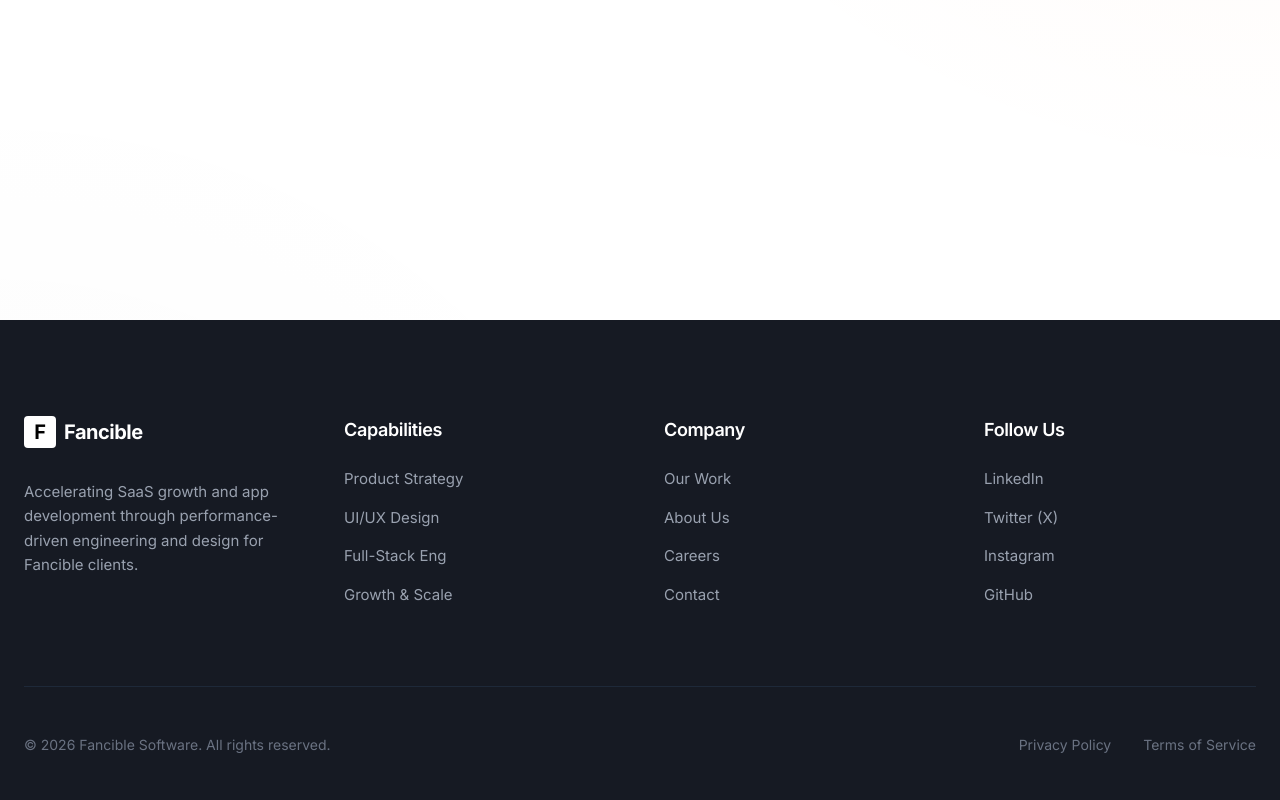
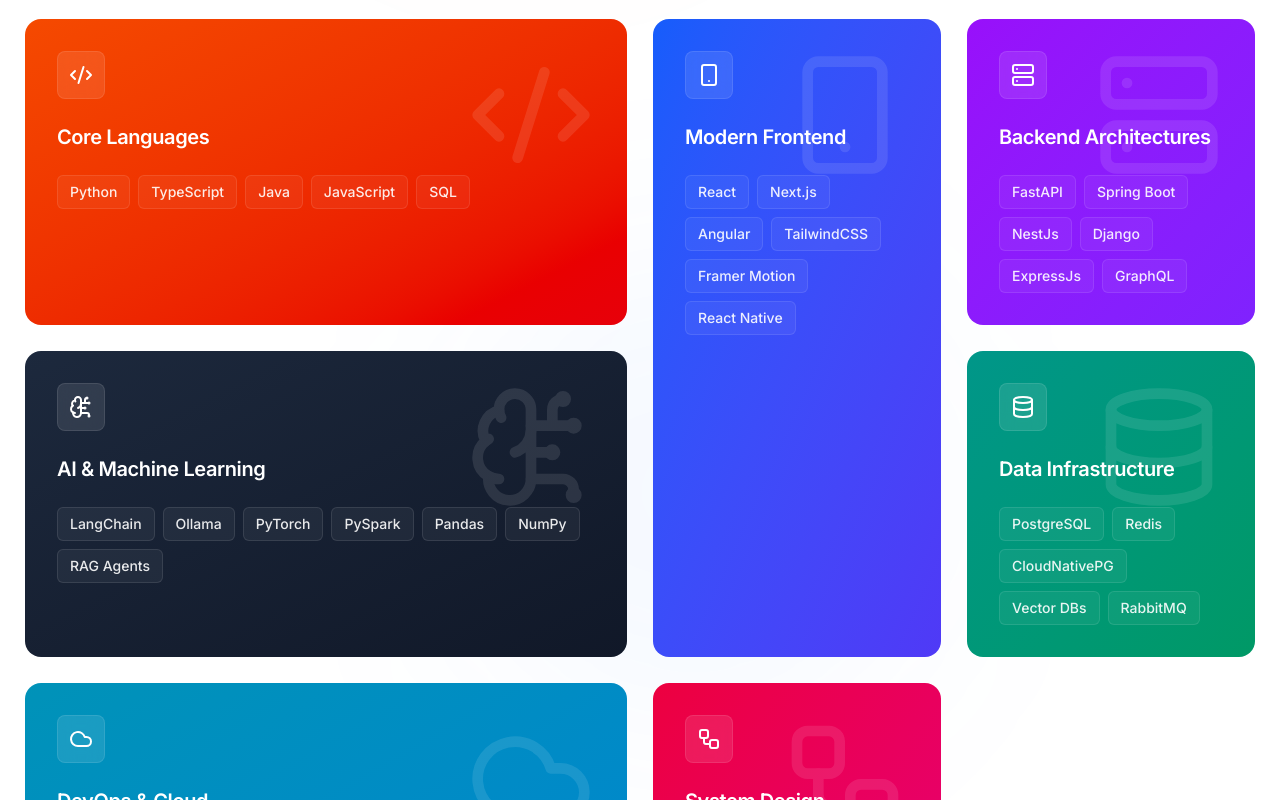
Before and after one commit to Fancible-Software/fancible-software-site, a Next.js app: page /technologies in a window 1280 px wide. Before the commit this address had no page. Shown: the part 560-1360 px from the top of the page. Built offline with nearby package versions, Linux system fonts and the light colour scheme.

Commit message:
Add technologies page

```diff
--- a/src/app/globals.css
+++ b/src/app/globals.css
@@ -111,9 +111,35 @@
 }
 
 .animate-fade-in-up {
-  animation: fadeInUp 0.6s ease-out forwards;
+  animation: fadeInUp 0.6s ease-out both;
 }
 
 .opacity-0 {
   opacity: 0;
 }
+
+@keyframes float {
+  0% {
+    transform: translate(0px, 0px) scale(1);
+  }
+
+  33% {
+    transform: translate(30px, -50px) scale(1.1);
+  }
+
+  66% {
+    transform: translate(-20px, 20px) scale(0.9);
+  }
+
+  100% {
+    transform: translate(0px, 0px) scale(1);
+  }
+}
+
+.animate-float {
+  animation: float 20s ease-in-out infinite;
+}
+
+.animate-float-delayed {
+  animation: float 25s ease-in-out infinite reverse;
+}
--- /dev/null
+++ b/src/app/technologies/page.tsx
@@ -0,0 +1,219 @@
+"use client";
+
+import React, { useState, useRef } from 'react';
+import {
+    Code2,
+    Server,
+    Database,
+    Cloud,
+    BrainCircuit,
+    Workflow,
+    Smartphone
+} from 'lucide-react';
+
+const TechCard = ({
+    title,
+    items,
+    icon: Icon,
+    className = "",
+    delay = 0,
+    gradient = "from-gray-900 to-gray-950"
+}: {
+    title: string,
+    items: string[],
+    icon: any,
+    className?: string,
+    delay?: number,
+    gradient?: string
+}) => {
+    const divRef = useRef<HTMLDivElement>(null);
+    const [position, setPosition] = useState({ x: 0, y: 0 });
+    const [opacity, setOpacity] = useState(0);
+
+    const handleMouseMove = (e: React.MouseEvent<HTMLDivElement>) => {
+        if (!divRef.current) return;
+
+        const div = divRef.current;
+        const rect = div.getBoundingClientRect();
+
+        setPosition({ x: e.clientX - rect.left, y: e.clientY - rect.top });
+    };
+
+    const handleFocus = () => {
+        setOpacity(1);
+    };
+
+    const handleBlur = () => {
+        setOpacity(0);
+    };
+
+    const handleMouseEnter = () => {
+        setOpacity(1);
+    };
+
+    const handleMouseLeave = () => {
+        setOpacity(0);
+    };
+
+    return (
+        <div
+            ref={divRef}
+            onMouseMove={handleMouseMove}
+            onFocus={handleFocus}
+            onBlur={handleBlur}
+            onMouseEnter={handleMouseEnter}
+            onMouseLeave={handleMouseLeave}
+            className={`relative rounded-2xl p-[1px] overflow-hidden group hover:shadow-2xl transition-all duration-500 hover:-translate-y-1 animate-fade-in-up ${className}`}
+            style={{ animationDelay: `${delay}s` }}
+        >
+            {/* Spotlight Gradient - Border */}
+            <div
+                className="pointer-events-none absolute -inset-px opacity-0 transition-opacity duration-300 z-10"
+                style={{
+                    opacity,
+                    background: `radial-gradient(600px circle at ${position.x}px ${position.y}px, rgba(255, 255, 255, 0.3), transparent 40%)`
+                }}
+            />
+
+            {/* Card Content */}
+            <div className={`relative h-full rounded-2xl p-8 transition-all duration-500 bg-gradient-to-br ${gradient}`}>
+
+                {/* Spotlight Gradient - Inner Background */}
+                <div
+                    className="pointer-events-none absolute -inset-px opacity-0 transition-opacity duration-300 pointer-events-none"
+                    style={{
+                        opacity,
+                        background: `radial-gradient(600px circle at ${position.x}px ${position.y}px, rgba(255, 255, 255, 0.1), transparent 40%)`
+                    }}
+                />
+
+                {/* Background Icon Decoration */}
+                <div className="absolute top-0 right-0 p-8 transition-all duration-500 transform group-hover:scale-110 group-hover:rotate-12 opacity-10 text-white">
+                    <Icon className="w-32 h-32" />
+                </div>
+
+                <div className="relative z-10">
+                    <div className="w-12 h-12 rounded-lg flex items-center justify-center mb-6 bg-white/10 text-white border border-white/10 backdrop-blur-sm">
+                        <Icon className="w-6 h-6" />
+                    </div>
+
+                    <h3 className="text-xl font-bold mb-6 text-white tracking-wide">{title}</h3>
+
+                    <div className="flex flex-wrap gap-2">
+                        {items.map((item) => (
+                            <span
+                                key={item}
+                                className="px-3 py-1.5 text-sm font-medium rounded-md border transition-all duration-300 bg-white/5 text-white/90 border-white/10 hover:bg-white/15 hover:border-white/20"
+                            >
+                                {item}
+                            </span>
+                        ))}
+                    </div>
+                </div>
+            </div>
+        </div>
+    );
+};
+
+export default function TechnologiesPage() {
+    return (
+        <main className="pt-32 pb-24 px-6 min-h-screen relative overflow-hidden bg-white selection:bg-accent/20">
+
+            {/* Animated Background Blobs */}
+            <div className="absolute top-0 left-1/4 w-96 h-96 bg-accent/5 rounded-full blur-[100px] animate-float pointer-events-none" />
+            <div className="absolute bottom-1/4 right-1/4 w-[500px] h-[500px] bg-blue-500/5 rounded-full blur-[120px] animate-float-delayed pointer-events-none" />
+
+            <div className="max-w-7xl mx-auto relative z-10">
+                <div className="text-center max-w-3xl mx-auto mb-20 animate-fade-in">
+                    <h1 className="text-5xl md:text-7xl font-bold mb-8 tracking-tight">
+                        Engineering <br />
+                        <span className="text-transparent bg-clip-text bg-gradient-to-r from-accent to-orange-600 relative inline-block p-2">
+                            Excellence
+                            <svg className="absolute bottom-0 left-0 w-full h-3 text-accent/30" viewBox="0 0 100 10" preserveAspectRatio="none">
+                                <path d="M0 5 Q 50 10 100 5" stroke="currentColor" strokeWidth="2" fill="none" />
+                            </svg>
+                        </span>
+                    </h1>
+                    <p className="text-xl text-secondary leading-relaxed max-w-2xl mx-auto">
+                        We leverage a cutting-edge stack to build scalable, high-performance solutions. From distributed systems to AI-driven interfaces, our toolkit is designed for impact.
+                    </p>
+                </div>
+
+                {/* Bento Grid Layout */}
+                <div className="grid grid-cols-1 md:grid-cols-3 lg:grid-cols-4 gap-6 auto-rows-[minmax(200px,auto)]">
+
+                    {/* Core Languages - Amber/Red */}
+                    <TechCard
+                        title="Core Languages"
+                        items={['Python', 'TypeScript', 'Java', 'JavaScript', 'SQL']}
+                        icon={Code2}
+                        className="md:col-span-2 lg:col-span-2 row-span-1"
+                        gradient="from-orange-600 to-red-600"
+                        delay={0.1}
+                    />
+
+                    {/* Frontend - Blue */}
+                    <TechCard
+                        title="Modern Frontend"
+                        items={['React', 'Next.js', 'Angular', 'TailwindCSS', 'Framer Motion', 'React Native']}
+                        icon={Smartphone}
+                        className="md:col-span-1 lg:col-span-1 md:row-span-2"
+                        gradient="from-blue-600 to-indigo-600"
+                        delay={0.2}
+                    />
+
+                    {/* Backend - Purple */}
+                    <TechCard
+                        title="Backend Architectures"
+                        items={['FastAPI', 'Spring Boot', 'NestJs', 'Django', 'ExpressJs', 'GraphQL']}
+                        icon={Server}
+                        className="md:col-span-1 lg:col-span-1"
+                        gradient="from-purple-600 to-violet-600"
+                        delay={0.3}
+                    />
+
+                    {/* AI & ML - Slate/Emerald */}
+                    <TechCard
+                        title="AI & Machine Learning"
+                        items={['LangChain', 'Ollama', 'PyTorch', 'PySpark', 'Pandas', 'NumPy', 'RAG Agents']}
+                        icon={BrainCircuit}
+                        className="md:col-span-2 lg:col-span-2"
+                        gradient="from-slate-800 to-gray-900"
+                        delay={0.4}
+                    />
+
+                    {/* Data & Storage - Teal */}
+                    <TechCard
+                        title="Data Infrastructure"
+                        items={['PostgreSQL', 'Redis', 'CloudNativePG', 'Vector DBs', 'RabbitMQ']}
+                        icon={Database}
+                        className="md:col-span-1 lg:col-span-1"
+                        gradient="from-teal-600 to-emerald-600"
+                        delay={0.5}
+                    />
+
+                    {/* DevOps - Sky/Cyan */}
+                    <TechCard
+                        title="DevOps & Cloud"
+                        items={['AWS', 'Kubernetes (K8s)', 'Docker', 'GitHub Actions', 'Jenkins', 'Cloud Foundry']}
+                        icon={Cloud}
+                        className="md:col-span-2 lg:col-span-2"
+                        gradient="from-cyan-600 to-sky-600"
+                        delay={0.6}
+                    />
+
+                    {/* Architecture - Pink/Rose */}
+                    <TechCard
+                        title="System Design"
+                        items={['Microservices', 'Event-Driven', 'Distributed Systems', 'High Availability']}
+                        icon={Workflow}
+                        className="md:col-span-1 lg:col-span-1"
+                        gradient="from-rose-600 to-pink-600"
+                        delay={0.7}
+                    />
+
+                </div>
+            </div>
+        </main>
+    );
+}
--- a/src/components/Navbar.tsx
+++ b/src/components/Navbar.tsx
@@ -33,6 +33,7 @@
     const navLinks = [
         { name: 'Our Work', href: '/our-work' },
         { name: 'Capabilities', href: '/capabilities' },
+        { name: 'Technologies', href: '/technologies' },
         { name: 'Company', href: '/company' },
         // { name: 'Careers', href: '/careers' },
     ];
```
Lines whose indentation alone changed are shown as unchanged.
